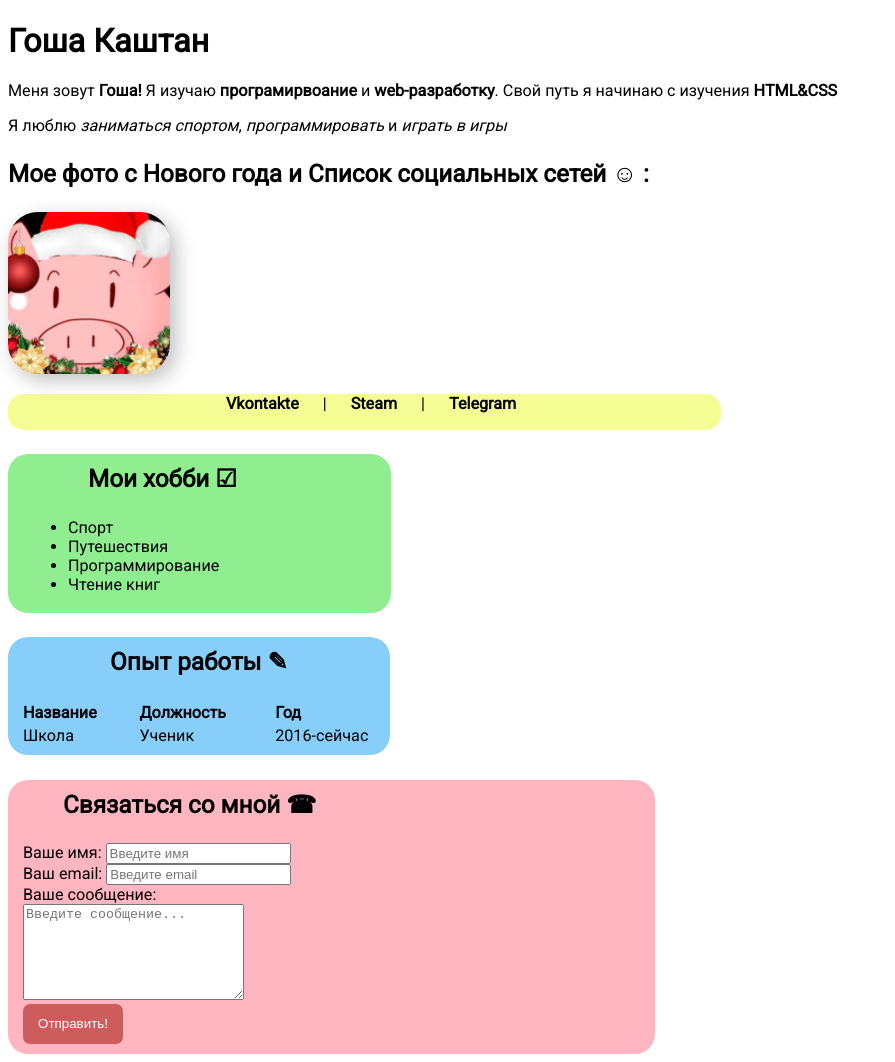
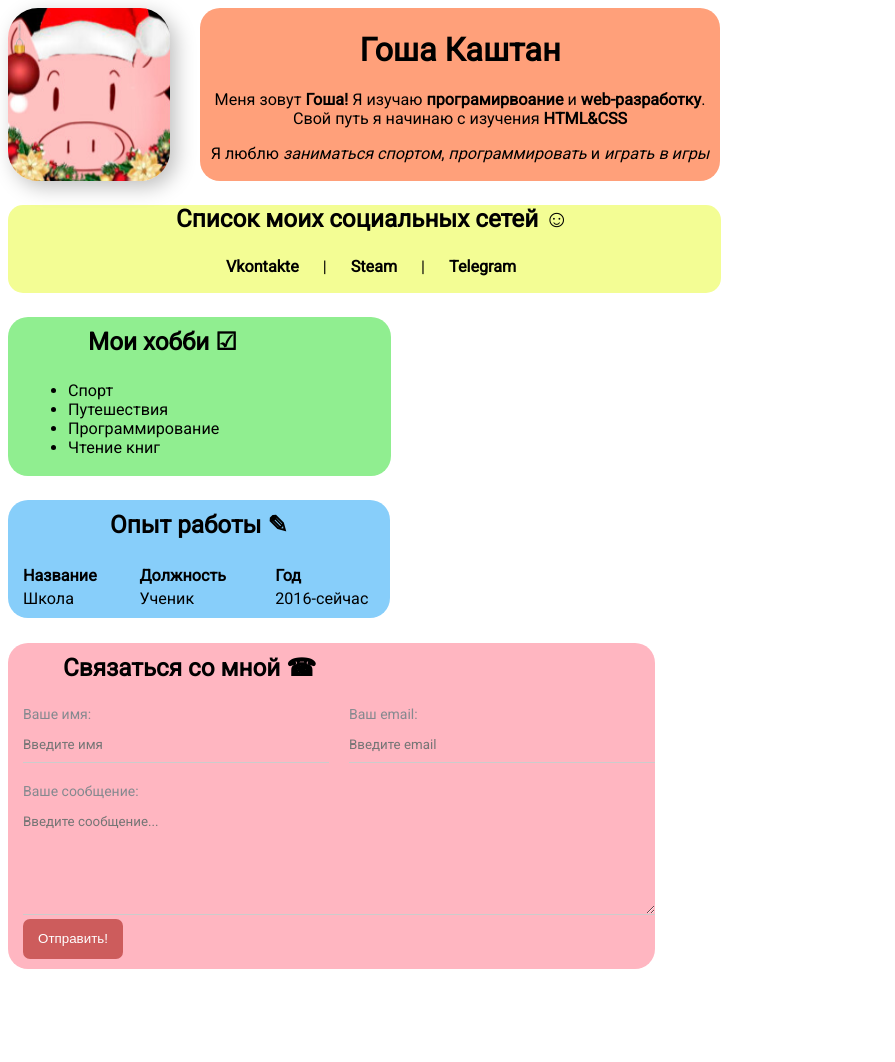
Before and after one commit to KashtanG/notResume, a plain HTML site: page index.html in a window 1280 px wide. Shown: the whole page, without its empty margins (0-895 px from the left). After the commit the page ends 977 px from the top, so only its background shows below. Drawn offline with Linux system fonts and the light colour scheme.

Commit message:
index.html

```diff
--- a/index.html
+++ b/index.html
@@ -10,15 +10,20 @@
 </head>
 <body>
     <div class="container">
+        <div class="info">
+            <img src="avatar.png" alt="Мой аватар">
+
+            <div class="info-text">
                 <h1>Гоша Каштан</h1>
-        <div class="greetings">
                 <p>Меня зовут <b>Гоша!</b> Я изучаю <b>програмирвоание</b> и <b>web-разработку</b>. Свой путь я начинаю с изучения <b>HTML&CSS</b></p>
                 <p>Я люблю <em>заниматься спортом</em>, <em>программировать</em> и <em>играть в игры</em></p>
             </div>
-        <h3>Мое фото с Нового года и Список социальных сетей &#9786 :</h3>
-        <img src="avatar.png" alt="Мой аватар">
+        </div>
+
+
         <div class="social">
-            <p><a href="https://vk.com/potomuwto" target="_blank">Vkontakte</a> |
+            <h3>Список моих социальных сетей &#9786</h3>
+            <p><a href="" target="_blank">Vkontakte</a> |
             <a href="https://steamcommunity.com/profiles/76561199111206450/" target="_blank">Steam</a> |
             <a href="">Telegram</a>
             </p>
@@ -58,25 +63,29 @@
         </div>
 
         <div class="contact" >
+            <form action="" class="form">
                 <h3>Связаться со мной 	&#9742; </h3>
 
-            <div>
+                <div class="form-row">
+                    <div class="form-group">
                         <label for="name">Ваше имя:</label>
                         <input type="text" id="name" placeholder="Введите имя">
                     </div>
 
-            <div>
+                    <div class="form-group">
                         <label for="email">Ваш email:</label>
                         <input type="email" id="email" placeholder="Введите email">
                     </div>
+                </div>
 
-            <div>
+                <div class="form-group">
                     <label for="message">Ваше сообщение:</label>
-                <br>
                     <textarea name="" id="message" cols="25" rows="6" placeholder="Введите сообщение..."></textarea>
                 </div>
                 <button type="submit" class="button">Отправить!</button>
+            </form>
         </div>
+
     </div>
 </body>
 </html>
```
Lines whose indentation alone changed are shown as unchanged.
